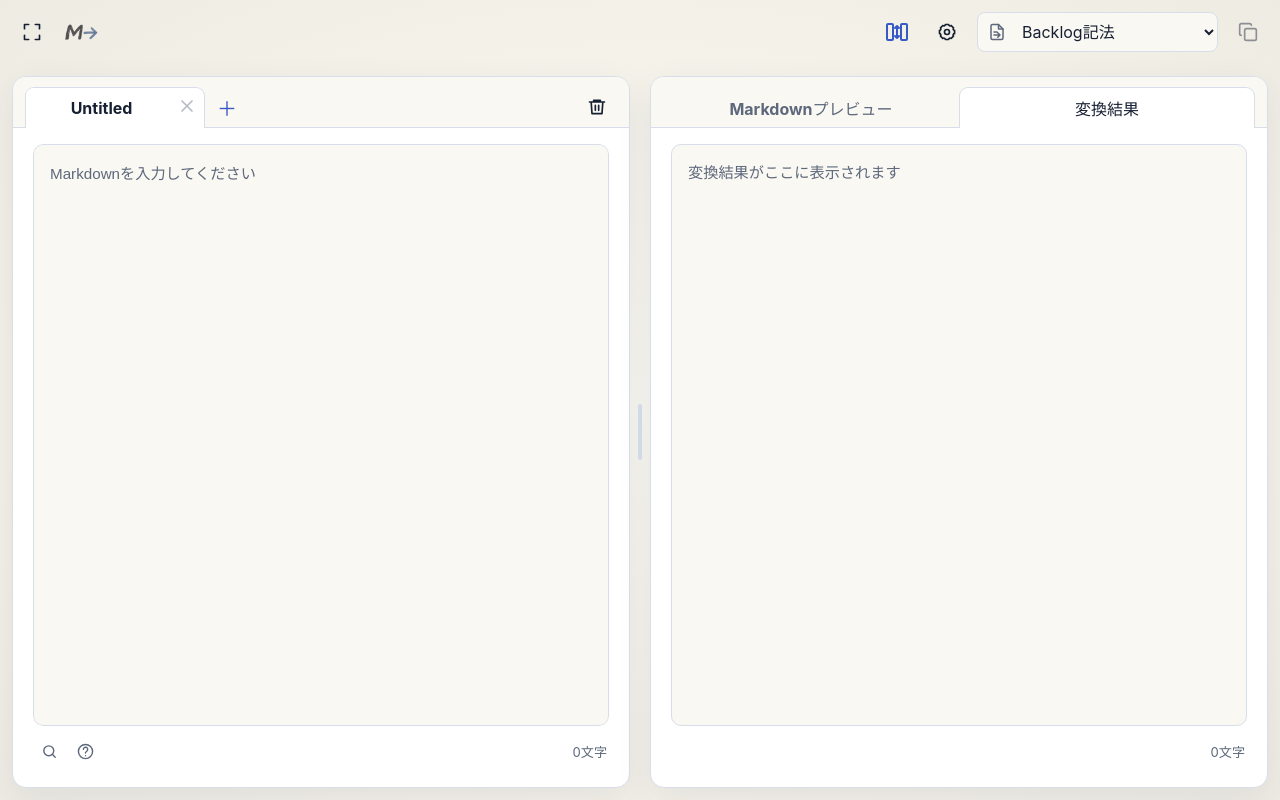
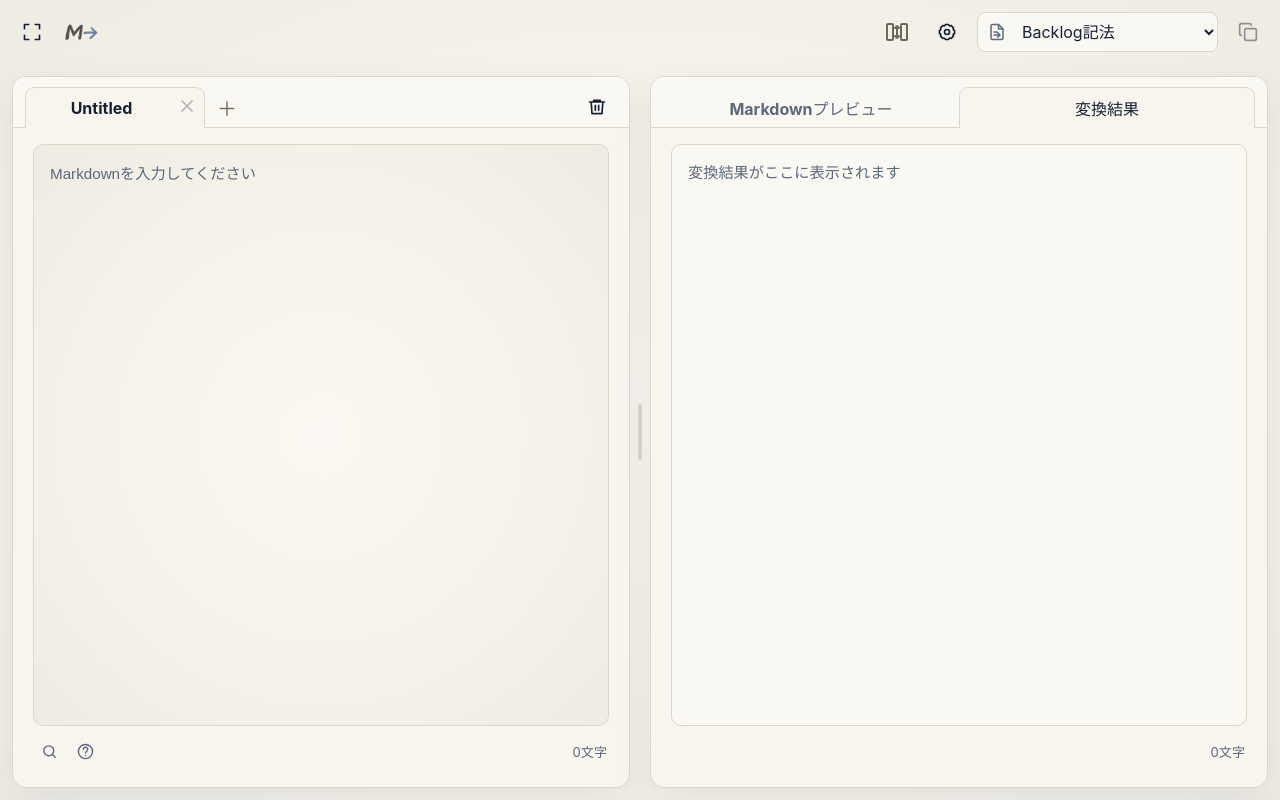
Before and after one commit to bKiyoh/md-converter, a Vue app: page / in a window 1280 px wide. Built offline with nearby package versions, Linux system fonts and the light colour scheme; a web font is replaced by a local one.

Commit message:
style: テーマ配色とエディター背景を統一

```diff
--- a/src/style.css
+++ b/src/style.css
@@ -60,15 +60,22 @@ select:focus-visible {
   --page: #f5f2ea;
   --page-center: #faf8f2;
   --page-edge: #eeebe3;
+  --page-gradient: radial-gradient(
+    ellipse at 50% 50%,
+    var(--page-center) 0%,
+    var(--page) 60%,
+    var(--page-edge) 100%
+  );
   --surface: #ffffff;
+  --surface-frame: #f8f5ee;
   --surface-muted: var(--page-center);
-  --border: #d7deea;
+  --border: #dcd6c9;
   --text: #172033;
   --muted: #5d687c;
   --focus-icon-color: #7a8492;
-  --accent: #3759c7;
+  --accent: #6f695c;
   --accent-contrast: #ffffff;
-  --focus: #6f8cff;
+  --focus: var(--accent);
   --warning-bg: #fff8e6;
   --warning-border: #e7b84b;
   --warning-text: #684b00;
@@ -86,12 +93,7 @@ select:focus-visible {
   padding: 12px;
   color: var(--text);
   background-color: var(--page);
-  background-image: radial-gradient(
-    ellipse at 50% 50%,
-    var(--page-center) 0%,
-    var(--page) 60%,
-    var(--page-edge) 100%
-  );
+  background-image: var(--page-gradient);
 }
 
 .app--internal-scroll {
@@ -146,14 +148,14 @@ select:focus-visible {
   --page-center: #151d2a;
   --page-edge: #0e131c;
   --surface: #1a2230;
+  --surface-frame: var(--surface);
   --surface-muted: var(--page-center);
   --border: #344054;
   --text: #eef3fb;
   --muted: #aeb9ca;
   --focus-icon-color: #69778c;
-  --accent: #8da6ff;
-  --accent-contrast: #10182b;
-  --focus: #9aafff;
+  --accent: #a8b4c5;
+  --accent-contrast: var(--page);
   --warning-bg: #342a13;
   --warning-border: #8f6d22;
   --warning-text: #f6d98c;
@@ -270,7 +272,7 @@ h2 {
   border: 1px solid var(--border);
   border-radius: 14px;
   color: var(--text);
-  background: var(--surface);
+  background: var(--surface-frame);
   box-shadow: 0 20px 60px rgb(0 0 0 / 28%);
   overflow-y: auto;
 }
@@ -418,7 +420,7 @@ h2 {
   border: 1px solid var(--border);
   border-radius: 12px;
   color: var(--text);
-  background: var(--surface);
+  background: var(--surface-frame);
   box-shadow: 0 16px 44px rgb(18 28 48 / 24%);
 }
 
@@ -549,7 +551,7 @@ h2 {
   border-radius: 14px;
   flex-direction: column;
   color: var(--text);
-  background: var(--surface);
+  background: var(--surface-frame);
   box-shadow: 0 20px 60px rgb(0 0 0 / 28%);
 }
 
@@ -755,7 +757,7 @@ h2 {
 .document-tab-item--active {
   z-index: 1;
   border-color: var(--border);
-  background: var(--surface);
+  background: var(--surface-frame);
 }
 
 .document-tab-item--dragging {
@@ -810,7 +812,7 @@ h2 {
 
 .document-tab-button--active {
   color: var(--text);
-  background: var(--surface);
+  background: var(--surface-frame);
 }
 
 .document-tab-delete-button {
@@ -838,7 +840,7 @@ h2 {
   + .document-tab-delete-tooltip-target
   .document-tab-delete-button {
   color: var(--muted);
-  background: var(--surface);
+  background: var(--surface-frame);
 }
 
 .document-tab-delete-button:hover:not(:disabled),
@@ -919,7 +921,7 @@ h2 {
   border-radius: 11px;
   overflow-y: auto;
   color: var(--text);
-  background: var(--surface);
+  background: var(--surface-frame);
   box-shadow: 0 16px 40px rgb(18 28 48 / 24%);
 }
 
@@ -1050,7 +1052,7 @@ h2 {
   border: 1px solid var(--border);
   border-radius: 14px;
   flex-direction: column;
-  background: var(--surface);
+  background: var(--surface-frame);
   box-shadow: 0 12px 36px rgb(31 45 72 / 8%);
 }
 
@@ -1097,11 +1099,11 @@ h2 {
 .output-view-tab--active {
   border-color: var(--border);
   color: var(--text);
-  background: var(--surface);
+  background: var(--surface-frame);
 }
 
 .output-view-tab:hover:not(.output-view-tab--active) {
-  background: var(--surface);
+  background: var(--surface-frame);
 }
 
 .output-view-panel {
@@ -1254,7 +1256,8 @@ h2 {
   min-height: 480px;
   border-radius: 10px;
   flex: 1;
-  background: var(--surface-muted);
+  background-color: var(--page);
+  background-image: var(--page-gradient);
 }
 
 .text-area-shell--internal-scroll {
@@ -1291,6 +1294,7 @@ h2 {
 }
 
 .editor-panel :is(.text-area, .search-highlight-layer) {
+  background: transparent;
   font-family: var(--editor-font-family);
   font-weight: 400;
 }
@@ -1772,7 +1776,7 @@ h2 {
   overflow-y: auto;
   gap: 12px;
   color: var(--text);
-  background: var(--surface);
+  background: var(--surface-frame);
   box-shadow: 0 12px 32px rgb(31 45 72 / 10%);
   pointer-events: auto;
 }
@@ -1799,7 +1803,7 @@ h2 {
   border-radius: 12px;
   overflow-y: auto;
   color: var(--text);
-  background: var(--surface);
+  background: var(--surface-frame);
   box-shadow: 0 12px 32px rgb(31 45 72 / 10%);
 }
 
@@ -2169,7 +2173,7 @@ h2 {
     border: 1px solid var(--border);
     border-radius: 11px;
     grid-template-columns: 1fr 1fr;
-    background: var(--surface);
+    background: var(--surface-frame);
   }
 
   .workspace-tab {
@@ -2363,7 +2367,9 @@ h2 {
     --page: Canvas;
     --page-center: Canvas;
     --page-edge: Canvas;
+    --page-gradient: none;
     --surface: Canvas;
+    --surface-frame: Canvas;
     --surface-muted: Canvas;
     --text: CanvasText;
     --muted: CanvasText;
```
Also changed, not shown: 4 other files (tests, documents, lock files or other folders).
